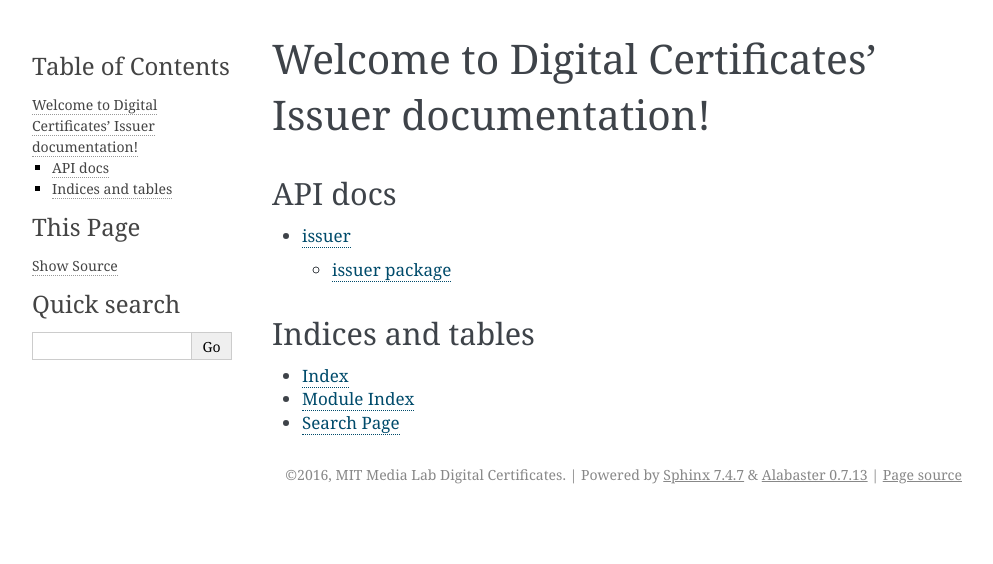
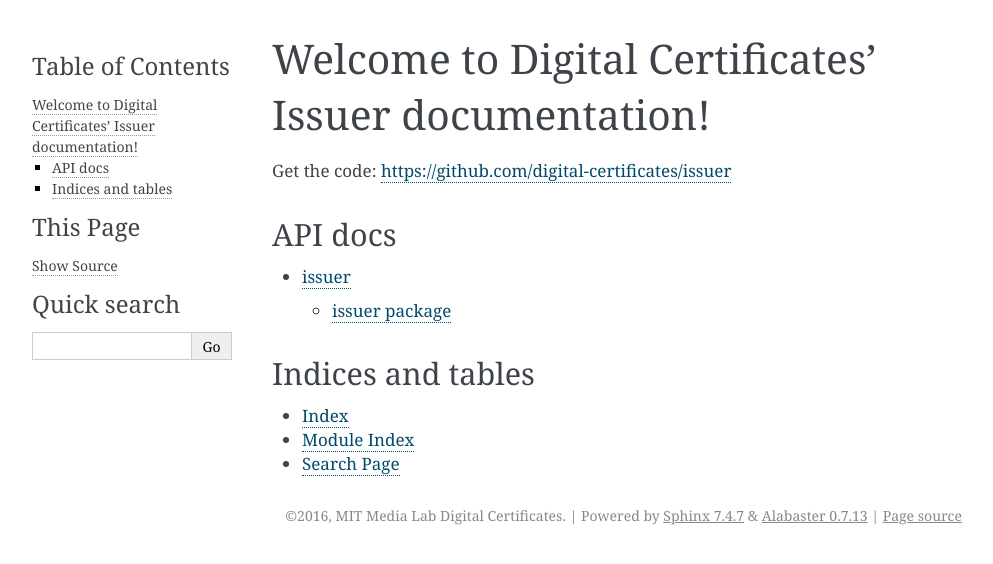
Before and after one commit to blockchain-certificates/cert-issuer, a Sphinx documentation site: the page built from docs/index.rst, in a window 1280 px wide. Shown: the top 564 px of the page, without its empty margins (148-1141 px from the left). Built offline with Sphinx 7.4.7, drawn with Linux system fonts in a browser that asks for light colours.

Commit message:
Update index.rst
add link besides "edit on github" that RTD shows

```diff
--- a/docs/index.rst
+++ b/docs/index.rst
@@ -5,6 +5,8 @@
 
 Welcome to Digital Certificates' Issuer documentation!
 ======================================================
+
+Get the code: https://github.com/digital-certificates/issuer
 
 API docs
 --------
```
